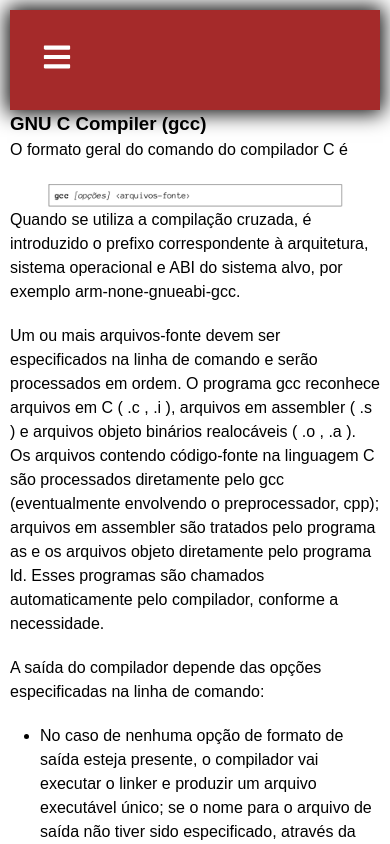
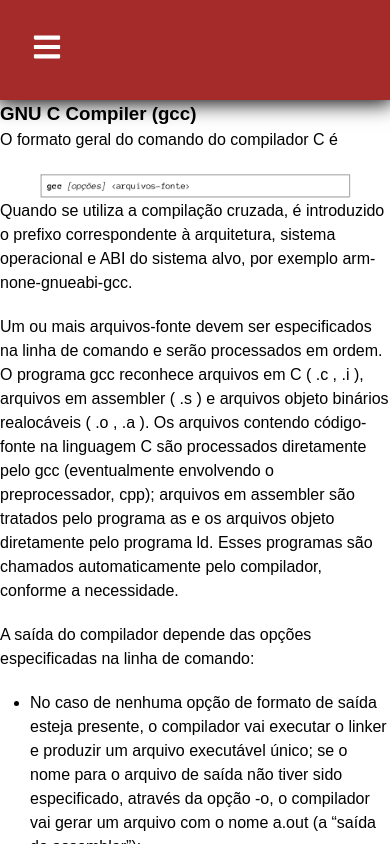
Before and after one commit to FengYungz/LibProc, a React (Create React App) app in the folder libproc/: page /topicos/gcc in a window 390 px wide. Shown: the top 844 px of the page. Built offline with nearby package versions, Linux system fonts and the light colour scheme.

Commit message:
arrumando header

```diff
--- a/libproc/src/assets/styles/global.css
+++ b/libproc/src/assets/styles/global.css
@@ -45,7 +45,7 @@
 /* Adicione media queries para ajustar o layout em diferentes tamanhos de tela */
 @media screen and (max-width: 768px) {
   body {
-    padding: 10px; /* Reduza o padding para telas menores */
+    /*padding: 10px; /* Reduza o padding para telas menores */
   }
 
   .center-image {
```
Also changed, not shown: libproc/src/components/dados/pages.txt (renamed from libproc/src/components/Sidebar/pages.txt).
